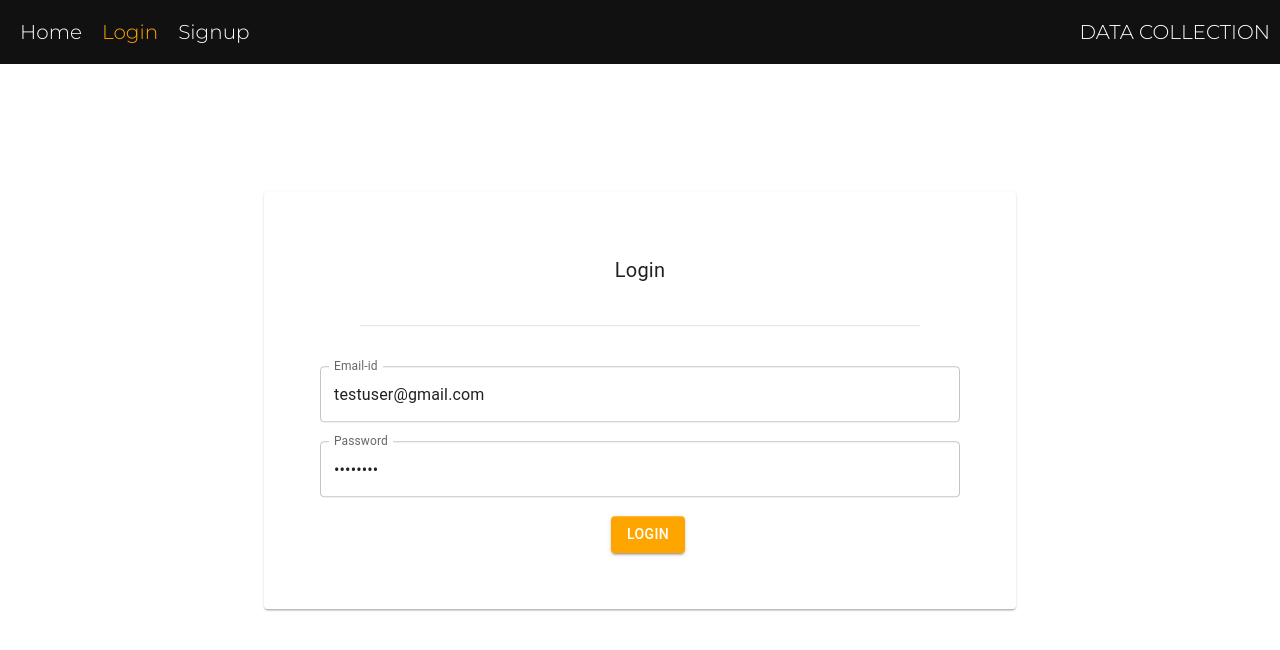
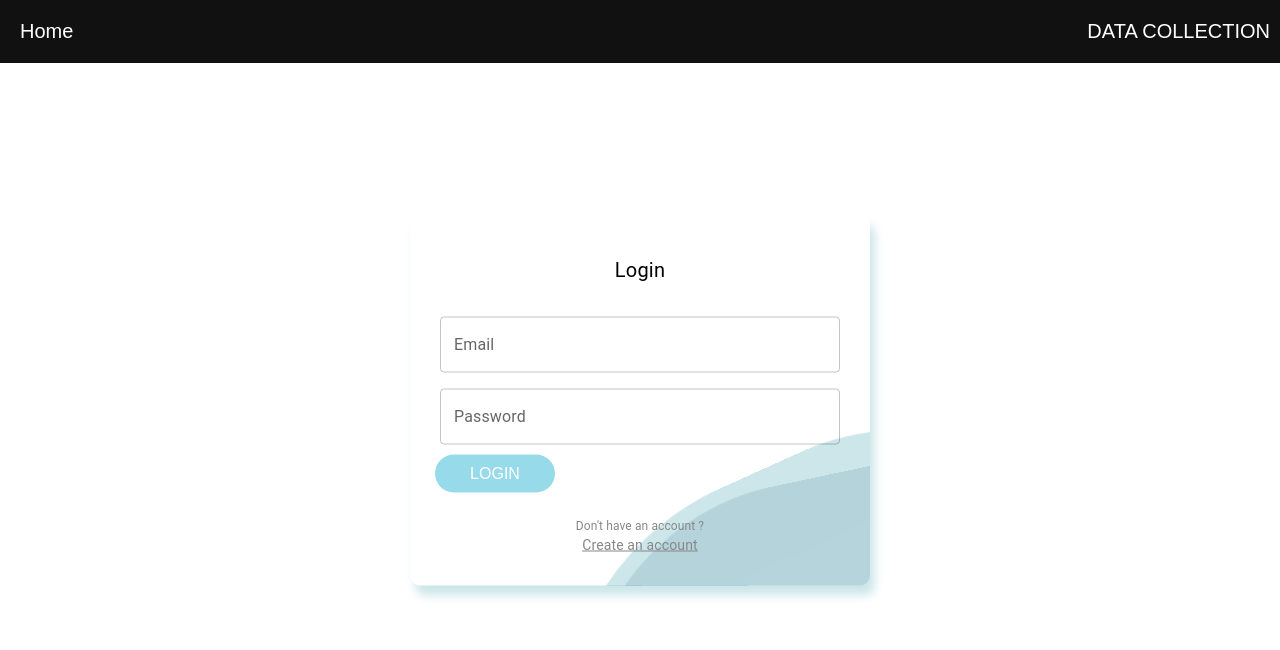
Before and after one commit to shubham-guru/data-collection, a React (Create React App) app: page / in a window 1280 px wide. Both pictures are taken after a click on the button "LOGIN". Shown: the top 650 px of the page. Built offline with nearby package versions, Linux system fonts and the light colour scheme.

Commit message:
UI Upgraded

```diff
--- a/src/App.css
+++ b/src/App.css
@@ -1,38 +1,118 @@
-.App {
-  text-align: center;
+body {
+  /* background-color: #fad3d7; */
+  font-family: "Asap", sans-serif;
 }
 
-.App-logo {
-  height: 40vmin;
-  pointer-events: none;
+.login {
+  overflow: hidden;
+  background-color: white;
+  padding: 40px 30px 30px 30px;
+  border-radius: 10px;
+  position: absolute;
+  top: 50%;
+  left: 50%;
+  width: 400px;
+  -webkit-transform: translate(-50%, -50%);
+  -moz-transform: translate(-50%, -50%);
+  -ms-transform: translate(-50%, -50%);
+  -o-transform: translate(-50%, -50%);
+  transform: translate(-50%, -50%);
+  -webkit-transition: -webkit-transform 300ms, box-shadow 300ms;
+  -moz-transition: -moz-transform 300ms, box-shadow 300ms;
+  transition: transform 300ms, box-shadow 300ms;
+  box-shadow: 5px 10px 10px rgba(2, 128, 144, 0.2);
+}
+.login::before, .login::after {
+  content: "";
+  position: absolute;
+  width: 600px;
+  height: 600px;
+  border-top-left-radius: 40%;
+  border-top-right-radius: 45%;
+  border-bottom-left-radius: 35%;
+  border-bottom-right-radius: 40%;
+  z-index: -1;
+}
+.login::before {
+  left: 40%;
+  bottom: -130%;
+  background-color: rgba(69, 105, 144, 0.15);
+  -webkit-animation: wawes 6s infinite linear;
+  -moz-animation: wawes 6s infinite linear;
+  animation: wawes 6s infinite linear;
+}
+.login::after {
+  left: 35%;
+  bottom: -125%;
+  background-color: rgba(2, 128, 144, 0.2);
+  -webkit-animation: wawes 7s infinite;
+  -moz-animation: wawes 7s infinite;
+  animation: wawes 7s infinite;
+}
+.login > input {
+  font-family: "Asap", sans-serif;
+  display: block;
+  border-radius: 5px;
+  font-size: 16px;
+  background: white;
+  width: 100%;
+  border: 0;
+  padding: 10px 10px;
+  margin: 15px -10px;
+}
+.login > button {
+  font-family: "Asap", sans-serif;
+  cursor: pointer;
+  color: #fff;
+  font-size: 16px;
+  text-transform: uppercase;
+  width: 120px;
+  border: 0;
+  padding: 10px 0;
+  margin-top: 10px;
+  margin-left: -5px;
+  border-radius: 5px;
+  background-color: #97dbeb;
+  -webkit-transition: background-color 300ms;
+  -moz-transition: background-color 300ms;
+  transition: background-color 300ms;
+}
+.login > button:hover {
+  background-color: #76e4fd;
 }
 
-@media (prefers-reduced-motion: no-preference) {
-  .App-logo {
-    animation: App-logo-spin infinite 20s linear;
+@-webkit-keyframes wawes {
+  from {
+    -webkit-transform: rotate(0);
+  }
+  to {
+    -webkit-transform: rotate(360deg);
   }
 }
-
-.App-header {
-  background-color: #282c34;
-  min-height: 100vh;
-  display: flex;
-  flex-direction: column;
-  align-items: center;
-  justify-content: center;
-  font-size: calc(10px + 2vmin);
-  color: white;
-}
-
-.App-link {
-  color: #61dafb;
-}
-
-@keyframes App-logo-spin {
+@-moz-keyframes wawes {
   from {
-    transform: rotate(0deg);
+    -moz-transform: rotate(0);
   }
   to {
+    -moz-transform: rotate(360deg);
+  }
+}
+@keyframes wawes {
+  from {
+    -webkit-transform: rotate(0);
+    -moz-transform: rotate(0);
+    -ms-transform: rotate(0);
+    -o-transform: rotate(0);
+    transform: rotate(0);
+  }
+  to {
+    -webkit-transform: rotate(360deg);
+    -moz-transform: rotate(360deg);
+    -ms-transform: rotate(360deg);
+    -o-transform: rotate(360deg);
     transform: rotate(360deg);
   }
 }
+a {
+  text-decoration: none;
+}
--- a/src/App.tsx
+++ b/src/App.tsx
@@ -25,18 +25,6 @@ function App() {
                 Home
             </NavLink>
         </div>
-        <div style={{ margin: '10px' }}>
-            <NavLink to={pageRoutes.LOGIN} style={({ isActive }) => ({
-                color: isActive ? 'orange' : 'white' })}>
-                Login
-            </NavLink>
-        </div>
-        <div style={{ margin: '10px' }}>
-            <NavLink to={pageRoutes.SIGNUP} style={({ isActive }) => ({
-                color: isActive ? 'orange' : 'white' })}>
-                Signup
-            </NavLink>
-        </div>
         <div style={{ position: 'absolute', right: 0, margin: '10px' }}>
           <p>DATA COLLECTION</p>
         </div>
--- a/src/presentation/pages/Login.tsx
+++ b/src/presentation/pages/Login.tsx
@@ -1,25 +1,26 @@
 import React, { useState } from "react";
 import axios from "axios";
-import { Button, Card, Divider, TextField, Typography } from "@mui/material";
+import {  TextField, Typography } from "@mui/material";
 import { url } from "../../baseUrl";
 import { endpoints } from "../../domain/endpoints";
 import { authToken } from "../../constants";
-import Swal from "sweetalert2";
 import { useNavigate } from "react-router-dom";
 import { pageRoutes } from "../../routes";
 import Toast from "../components/SweetAlert";
 
 const Login = () => {
-  const navigate = useNavigate();
+  const navigation = useNavigate();
+
   const [userData, setUserData] = useState({
-    email: 'testuser@gmail.com',
-    password: 'testuser'
-  })
-  const handleClick = () => {
-    if(userData.email.trim() === '' || userData.password.trim() === ''){
-        alert('Please fill all the details !')
-    }
-    else{
+    email: "",
+    password: "",
+  });
+
+  const handleClick = (e:any) => {
+    e.preventDefault();
+    if (userData.email.trim() === "" || userData.password.trim() === "") {
+      alert("Please fill all the details !");
+    } else {
       const config = {
         headers: {
           Authorization: authToken,
@@ -29,71 +30,66 @@ const Login = () => {
         email: userData.email,
         password: userData.password,
       };
-        axios.post(url+endpoints.LOGIN, data, config).then((res)=>{
-            if(res.data.status === 200){
+      axios
+        .post(url + endpoints.LOGIN, data, config)
+        .then((res) => {
+          if (res.data.status === 200) {
             Toast.fire({
-                icon: 'success',
-                title: 'Logged in successfully'
+              icon: "success",
+              title: "Logged in successfully",
+            });
+            navigation(pageRoutes.DASHBOARD, { state: { email: data.email } });
+          } else {
+            Toast.fire({
+              icon: "error",
+              title: "Wrong Credentials",
+            });
+          }
         })
-              navigate(pageRoutes.DASHBOARD, {state: {email: data.email}});
-            }else{
-                Toast.fire({
-                icon: 'error',
-                title: 'Wrong Credentials'
-              })
+        .catch((err) => {
+          alert(err);
+        });
     }
-        }).catch((err)=>{
-            alert(err)
-        })
-    }
-  }
+  };
   return (
-    <Card
-      sx={{
-        width: "50%",
-        position: "absolute",
-        top: "50%",
-        left: "50%",
-        transform: "translate(-50%, -50%)",
-        padding: 7,
-        textAlign: "center",
-      }}
+    <>
+      <form>
+        <div className="login">
+          <Typography
+            textAlign={"center"}
+            sx={{ fontSize: 20, marginBottom: 4 }}
           >
-      <Typography sx={{ fontSize: 20, textAlign: "center", margin: 1 }}>
             Login
           </Typography>
-      <Divider sx={{ margin: 5 }} />
           <TextField
-      value={userData.email}
-        autoComplete='off'
+            autoComplete="off"
+            onChange={(e) =>
+              setUserData({ ...userData, email: e.target.value })
+            }
+            sx={{ marginBottom: 2 }}
             fullWidth
-        variant="outlined"
             type="email"
-        label="Email-id"
-        onChange={(e)=>setUserData({...userData, email: e.target.value})}
+            label="Email"
           />
-      <br />
-      <br />
           <TextField
-      value={userData.password}
+            autoComplete="off"
+            onChange={(e) =>
+              setUserData({ ...userData, password: e.target.value })
+            }
             fullWidth
-        autoComplete='off'
-        variant="outlined"
             type="password"
             label="Password"
-        onChange={(e)=>setUserData({...userData, password: e.target.value})}
           />
-      <br />
-      <br />
-      <Button
-        color="warning"
-        sx={{ marginLeft: 2, backgroundColor: "orange" }}
-        variant="contained"
-        onClick={handleClick}
-      >
+          <button style={{ borderRadius: "50px" }} onClick={handleClick}>
             Login
-      </Button>
-    </Card>
+          </button>
+
+          <Typography sx={{color: '#888', fontSize: 12, marginTop: 3}} textAlign="center">Don't have an account ?
+          <Typography onClick={()=>navigation(pageRoutes.SIGNUP)} sx={{fontSize: 14, cursor: 'pointer', textDecoration: 'underline'}}>Create an account</Typography>
+        </Typography>
+        </div>
+      </form>
+    </>
   );
 };
 
--- a/src/presentation/pages/Signup.tsx
+++ b/src/presentation/pages/Signup.tsx
@@ -1,6 +1,6 @@
 import React, { useState } from "react";
 import axios from "axios";
-import { Button, Card, Divider, TextField, Typography } from "@mui/material";
+import { TextField, Typography } from "@mui/material";
 import { url } from "../../baseUrl";
 import { endpoints } from "../../domain/endpoints";
 import { authToken } from "../../constants";
@@ -11,12 +11,15 @@ import { pageRoutes } from "../../routes";
 
 const Signup = () => {
   const navigation = useNavigate();
+
+
   const [userData, setUserData] = useState({
-    email: "testuser@gmail.com",
-    password: "testuser",
+    email: "",
+    password: "",
   });
 
-  const handleClick = () => {
+  const handleClick = (e:any) => {
+    e.preventDefault()
     if (userData.email.trim() === "" || userData.password.trim() === "") {
       alert("Please fill all the details !");
     } else {
@@ -52,52 +55,44 @@ const Signup = () => {
   };
 
   return (
-    <Card
-      sx={{
-        width: "50%",
-        position: "absolute",
-        top: "50%",
-        left: "50%",
-        transform: "translate(-50%, -50%)",
-        padding: 7,
-        textAlign: "center",
-      }}
+    <>
+    <form>
+      <div className="login">
+        <Typography
+          textAlign={"center"}
+          sx={{ fontSize: 20, marginBottom: 4 }}
         >
-      <Typography sx={{ fontSize: 20, textAlign: "center", margin: 1 }}>
-        Signup
+          Sign up
         </Typography>
-      <Divider sx={{ margin: 5 }} />
         <TextField
-        value={userData.email}
+          autoComplete="off"
+          onChange={(e) =>
+            setUserData({ ...userData, email: e.target.value })
+          }
+          sx={{ marginBottom: 2 }}
           fullWidth
+          type="email"
+          label="Email"
+        />
+        <TextField
           autoComplete="off"
-        variant="outlined"
-        type="email"
-        label="Email-id"
-        onChange={(e) => setUserData({ ...userData, email: e.target.value })}
-      />
-      <br />
-      <br />
-      <TextField
-        value={userData.password}
+          onChange={(e) =>
+            setUserData({ ...userData, password: e.target.value })
+          }
           fullWidth
-        autoComplete="off"
-        variant="outlined"
           type="password"
           label="Password"
-        onChange={(e) => setUserData({ ...userData, password: e.target.value })}
         />
-      <br />
-      <br />
-      <Button
-        color="warning"
-        sx={{ marginLeft: 2, backgroundColor: "orange" }}
-        variant="contained"
-        onClick={handleClick}
-      >
+        <button style={{ borderRadius: "50px" }} onClick={handleClick}>
           Sign up
-      </Button>
-    </Card>
+        </button>
+
+        <Typography sx={{color: '#888', fontSize: 12, marginTop: 3}} textAlign="center">Already have an account ?
+          <Typography onClick={()=>navigation(pageRoutes.LOGIN)} sx={{fontSize: 14, cursor: 'pointer', textDecoration: 'underline'}}>LOGIN</Typography>
+        </Typography>
+      </div>
+    </form>
+  </>
   );
 };
 
```
Lines whose indentation alone changed are shown as unchanged.
